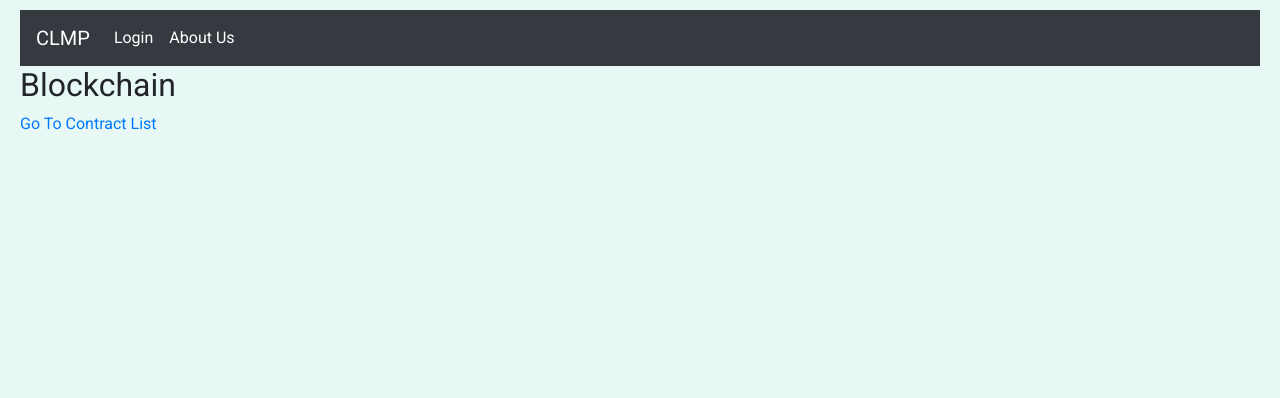
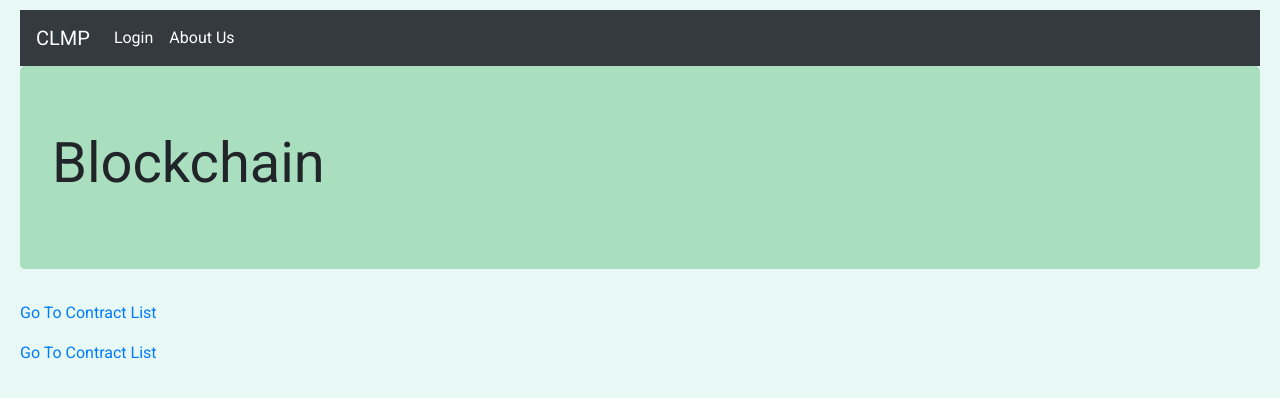
Before and after one commit to wayfarer1549/ECU-SENG-6240-SP2020-Team-3-project, a Django app: template src/clmp/contracts/templates/contracts/blockchain.html in a window 1280 px wide. Shown: the top 398 px of the page. Run offline with Django 3.2, Linux system fonts and the light colour scheme; the template is opened without the code that fills it, so the values that code supplies are empty; some libraries are stand-ins or nearby versions.

Commit message:
add jumbotron to blockchain

```diff
--- a/src/clmp/contracts/templates/contracts/blockchain.html
+++ b/src/clmp/contracts/templates/contracts/blockchain.html
@@ -1,8 +1,12 @@
 {% extends 'base_layout.html' %}
 
 {% block content %}
+<div class="jumbotron">
+  <h1 class="display-4">Blockchain</h1>
+</div>
 <div class="contract-detail">
-    <h2>Blockchain</h2>
+    <p><a href="{% url 'contracts:list' %}">Go To Contract List</a></p>
+  <!-- <h2>Blockchain</h2> -->
   {{ chain.message }}
   {% for block in chain.chain %}
   <div class="card contract" style="width: 36rem; margin: 10px 0px 10px 0px;">
@@ -13,7 +17,7 @@
     </div>
   </div>
   {% endfor %}
-    <p><a href="{% url 'contracts:list' %}">Go To Contract List</a></p>
 </div>
 
+<p><a href="{% url 'contracts:list' %}">Go To Contract List</a></p>
 {% endblock %}
```
Lines whose indentation alone changed are shown as unchanged.
